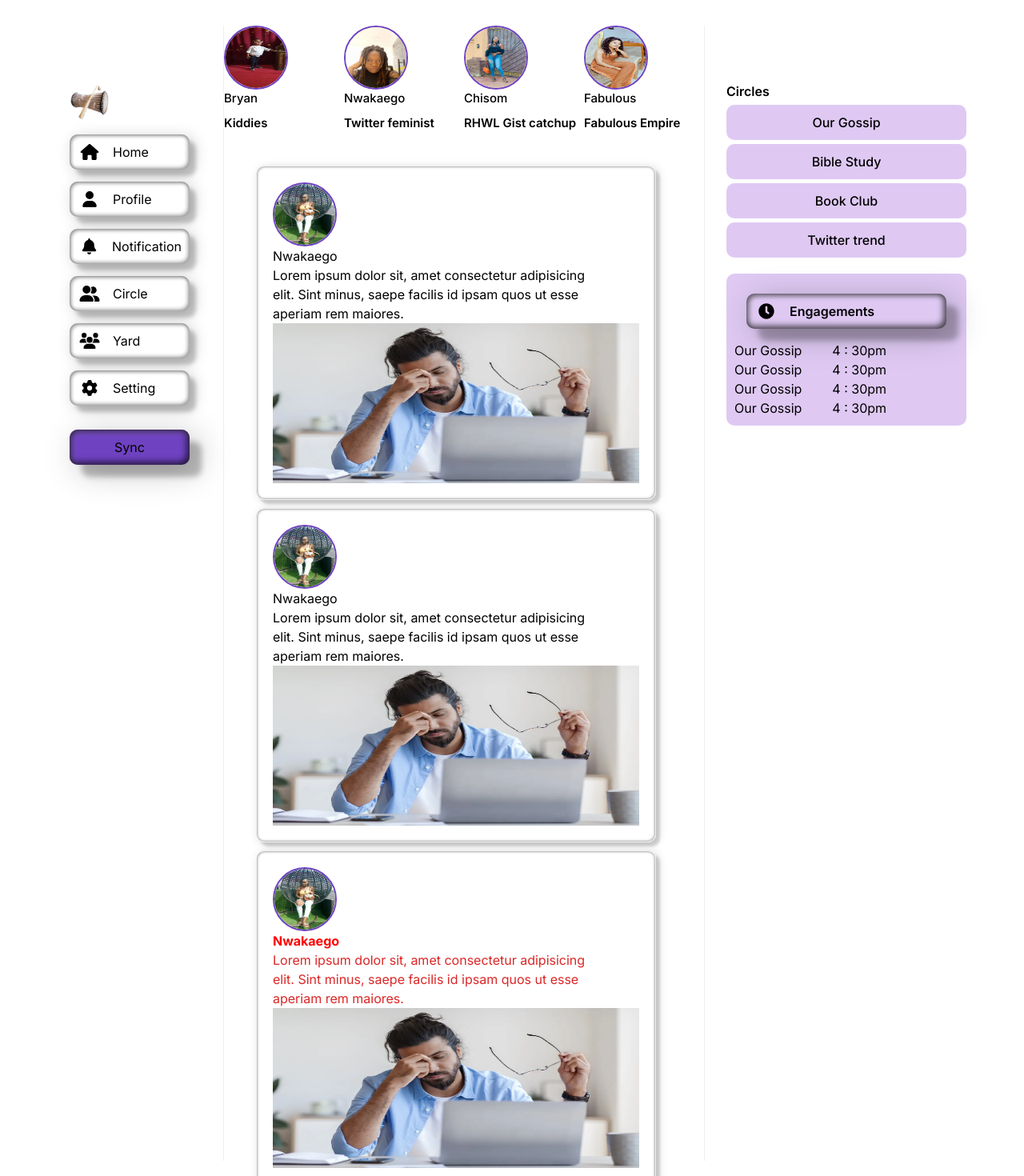
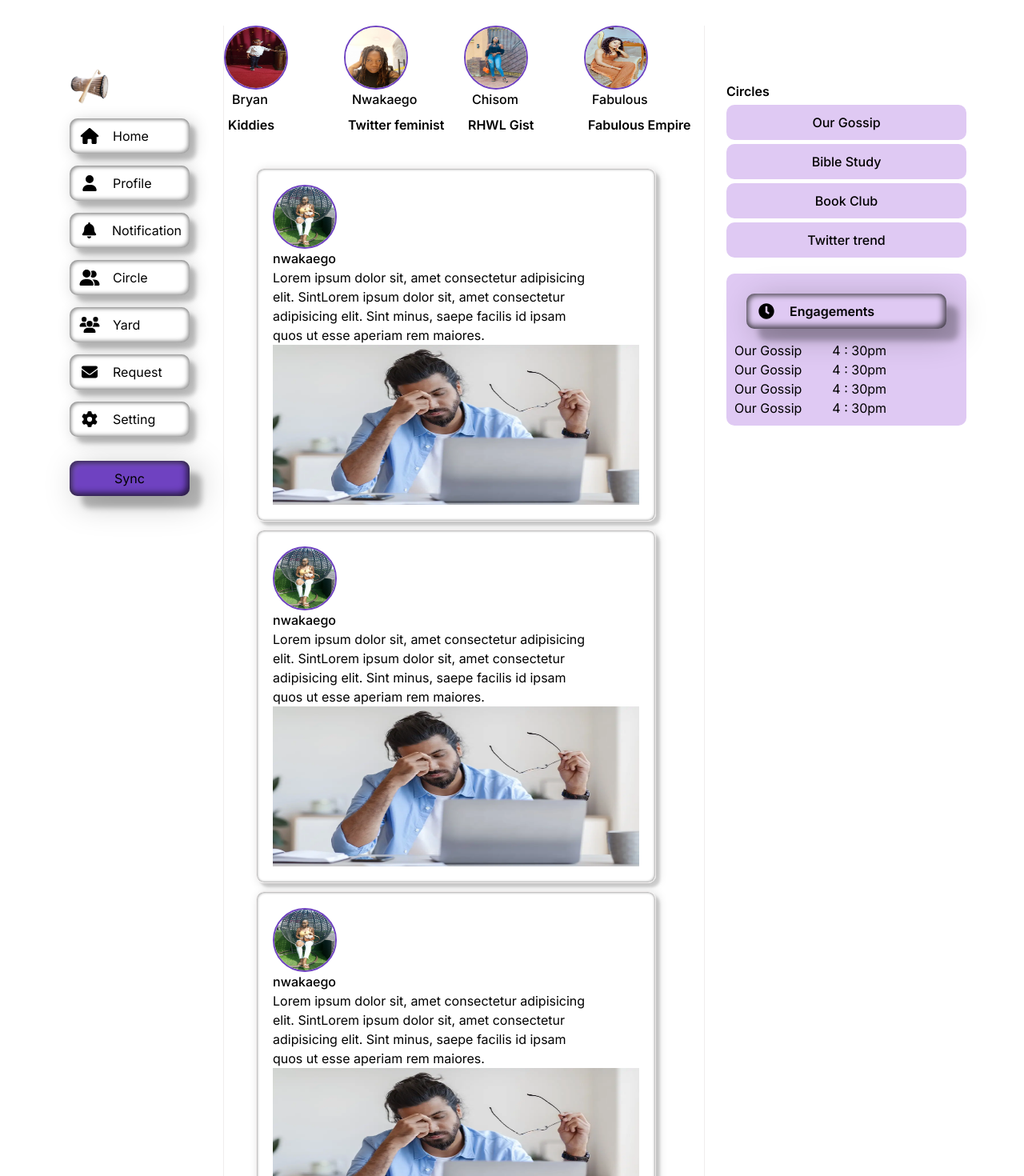
Before and after one commit to Nwakaego-Ego/circle, a Next.js app: page / in a window 1280 px wide. Shown: the top 1470 px of the page at 80% size. Built offline with nearby package versions, Linux system fonts and the light colour scheme.

Commit message:
working on the activity bar

```diff
--- a/src/app/component/activity/activity.css
+++ b/src/app/component/activity/activity.css
@@ -36,6 +36,9 @@
   color: black;
   width: 100px;
   border: 10px;
+  /* text-align: center; */
+  position: relative;
+  left: 10px;
 }
 
 .activity-title {
@@ -46,4 +49,5 @@
   border: 10px;
   position: relative;
   top: 8px;
+  left: 5px;
 }
--- a/src/app/component/activity/activity.jsx
+++ b/src/app/component/activity/activity.jsx
@@ -19,7 +19,7 @@ const activity = () => {
       bgImg: "/chisom.jpeg",
       image: "/chisom.jpeg",
       name: "Chisom",
-      title: "RHWL Gist catchup",
+      title: "RHWL Gist ",
     },
     {
       bgImg: "/chika.jpeg",
@@ -36,20 +36,32 @@ const activity = () => {
         <div className="flex ">
           {activityBar.map((activity) => {
             return (
-              <div
-                key={activity.id}
-                // style={{
-                //   backgroundImage: `url(${activity.bgImg})`,
-                // }}
-                // className="bgImage"
-                className="activity-wrapper"
-              >
+              // <div
+              //   key={activity.id}
+              //   // style={{
+              //   //   backgroundImage: `url(${activity.bgImg})`,
+              //   // }}
+              //   // className="bgImage"
+              //   className="activity-wrapper"
+              // >
+              //   <img
+              //     src={activity.image}
+              //     alt="image"
+              //     className="activity-img"
+              //   />
+              //   <div className="name-title">
+              //     <p className="activity-name">{activity.name}</p>
+              //     <p className="activity-title">{activity.title}</p>
+              //   </div>
+              // </div>
+
+              <div key={activity.id}>
                 <img
                   src={activity.image}
                   alt="image"
                   className="activity-img"
                 />
-                <div className="name-title">
+                <div>
                   <p className="activity-name">{activity.name}</p>
                   <p className="activity-title">{activity.title}</p>
                 </div>
--- a/src/app/component/dashboard/dashboard.css
+++ b/src/app/component/dashboard/dashboard.css
@@ -1,8 +1,8 @@
-.dashboard-main {
+/* .dashboard-main {
   display: flex;
   justify-content: space-between;
-  max-width: 1200px; /* Adjust the max-width as needed */
-  margin: 0 auto; /* Center the container on the page */
+  max-width: 1200px;
+  margin: 0 auto;
 }
 
 .explorer-component {
@@ -15,4 +15,36 @@
 
 .sidebar-component {
   width: 30%;
+}  */
+
+.dashboard-main {
+  display: flex;
+  justify-content: space-between;
+  max-width: 1200px;
+  margin: 0 auto;
 }
+
+.explorer-component {
+  width: 20%;
+  background-color: #f0f0f0; /* Optional: Add background color */
+  position: fixed;
+  height: 100vh;
+  overflow-y: auto;
+}
+
+.activity-component {
+  flex: 1;
+  padding: 20px;
+  overflow-y: auto;
+  border: 2px solid red;
+}
+
+.sidebar-component {
+  width: 30%;
+  background-color: #f0f0f0;
+  position: fixed;
+  height: 100vh;
+  right: 0;
+  overflow-y: auto;
+  border: 2px solid red;
+}
--- a/src/app/component/dashboard/dashboard.jsx
+++ b/src/app/component/dashboard/dashboard.jsx
@@ -8,7 +8,7 @@ const dashboard = () => {
     <>
       <div className="dashboard-main p-8">
         <Explorer className="explorer-component" />
-        <Activity className="actvity-component" />
+        <Activity className="activity-component" />
         <Sidebar className="sidebar-component" />
       </div>
     </>
--- a/src/app/component/explorer/explorer.css
+++ b/src/app/component/explorer/explorer.css
@@ -1,6 +1,6 @@
 .explorer {
   position: relative;
-  top: 70px;
+  top: 50px;
 }
 
 .fa {
--- a/src/app/component/explorer/explorer.jsx
+++ b/src/app/component/explorer/explorer.jsx
@@ -6,6 +6,7 @@ import {
   faBell,
   faUsers,
   faGear,
+  faEnvelope,
 } from "@fortawesome/free-solid-svg-icons";
 
 import "./explorer.css";
@@ -43,6 +44,10 @@ const Explorer = () => {
             <div>Yard</div>
           </div>
           <div className="explorer-item">
+            <FontAwesomeIcon icon={faEnvelope} className="fa" />
+            <div>Request</div>
+          </div>
+          <div className="explorer-item">
             <FontAwesomeIcon icon={faGear} className="fa" />
             <div>Setting</div>
           </div>
--- a/src/app/component/feed/feed.css
+++ b/src/app/component/feed/feed.css
@@ -21,8 +21,7 @@
 }
 
 .feed-name {
-  font-weight: 700;
-  color: red;
+  font-weight: 500;
 }
 
 .feed-content-img {
--- a/src/app/component/feed/feed.jsx
+++ b/src/app/component/feed/feed.jsx
@@ -3,77 +3,61 @@ import Image from "next/image";
 import "./feed.css";
 
 const Feed = () => {
+  const feed = [
+    {
+      image: "./nwakaego.jpeg",
+      name: "nwakaego",
+      text: "Lorem ipsum dolor sit, amet consectetur adipisicing elit. SintLorem ipsum dolor sit, amet consectetur adipisicing elit. Sint minus, saepe facilis id ipsam quos ut esse aperiam rem maiores.",
+      img: "./junior_tired.webp",
+    },
+    {
+      image: "./nwakaego.jpeg",
+      name: "nwakaego",
+      text: "Lorem ipsum dolor sit, amet consectetur adipisicing elit. SintLorem ipsum dolor sit, amet consectetur adipisicing elit. Sint minus, saepe facilis id ipsam quos ut esse aperiam rem maiores.",
+      img: "./junior_tired.webp",
+    },
+    {
+      image: "./nwakaego.jpeg",
+      name: "nwakaego",
+      text: "Lorem ipsum dolor sit, amet consectetur adipisicing elit. SintLorem ipsum dolor sit, amet consectetur adipisicing elit. Sint minus, saepe facilis id ipsam quos ut esse aperiam rem maiores.",
+      img: "./junior_tired.webp",
+    },
+    {
+      image: "./nwakaego.jpeg",
+      name: "nwakaego",
+      text: "Lorem ipsum dolor sit, amet consectetur adipisicing elit. SintLorem ipsum dolor sit, amet consectetur adipisicing elit. Sint minus, saepe facilis id ipsam quos ut esse aperiam rem maiores.",
+      img: "./junior_tired.webp",
+    },
+  ];
+
   return (
     <>
       <div>
-        <div className="feed-container">
+        <div className="">
+          {feed.map((item) => {
+            return (
+              <div key={item.id} className="feed-container">
                 <div className="feed-content-container">
-            <Image
-              src="/nwakaego.jpeg"
+                  <img
+                    src={item.image}
                     alt="image"
                     width={50}
                     height={50}
                     className="feed-profile-img"
                   />
-            <p>Nwakaego</p>
-            <p className="sync-text">
-              Lorem ipsum dolor sit, amet consectetur adipisicing elit. Sint
-              minus, saepe facilis id ipsam quos ut esse aperiam rem maiores.
-            </p>
-            <Image
-              src="/junior_tired.webp"
-              alt="talking drum"
+                  <p className="feed-name">{item.name}</p>
+                  <p className="sync-text">{item.text}</p>
+                  <img
+                    src={item.img}
+                    alt="image"
+                    width={50}
+                    height={50}
                     className="feed-content-img"
-              width={900}
-              height={200}
                   />
                 </div>
               </div>
-        <div className="feed-container">
-          <div className="feed-content-container">
-            <Image
-              src="/nwakaego.jpeg"
-              alt="image"
-              width={50}
-              height={50}
-              className="feed-profile-img"
-            />
-            <p>Nwakaego</p>
-            <p className="sync-text">
-              Lorem ipsum dolor sit, amet consectetur adipisicing elit. Sint
-              minus, saepe facilis id ipsam quos ut esse aperiam rem maiores.
-            </p>
-            <Image
-              src="/junior_tired.webp"
-              alt="talking drum"
-              className="feed-content-img"
-              width={900}
-              height={200}
-            />
-          </div>
-        </div>
-        <div className="feed-container">
-          <div className="feed-content-container">
-            <Image
-              src="/nwakaego.jpeg"
-              alt="image"
-              width={50}
-              height={50}
-              className="feed-profile-img"
-            />
-            <p className="feed-name text-red-600">Nwakaego</p>
-            <p className="sync-text text-red-600">
-              Lorem ipsum dolor sit, amet consectetur adipisicing elit. Sint
-              minus, saepe facilis id ipsam quos ut esse aperiam rem maiores.
-            </p>
-            <Image
-              src="/junior_tired.webp"
-              alt="talking drum"
-              className="feed-content-img"
-              width={900}
-              height={200}
-            />
-          </div>
+            );
+          })}
         </div>
       </div>
     </>
```
Lines whose indentation alone changed are shown as unchanged.
